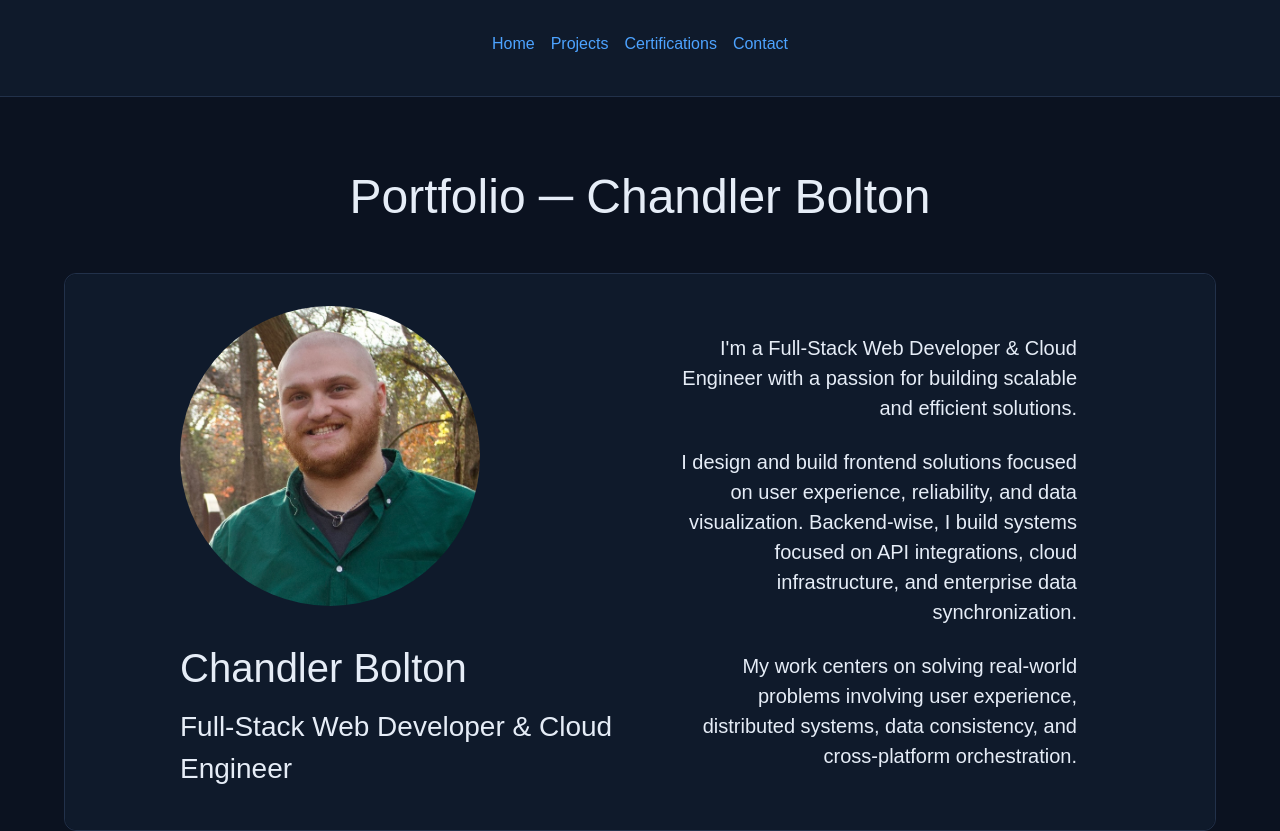
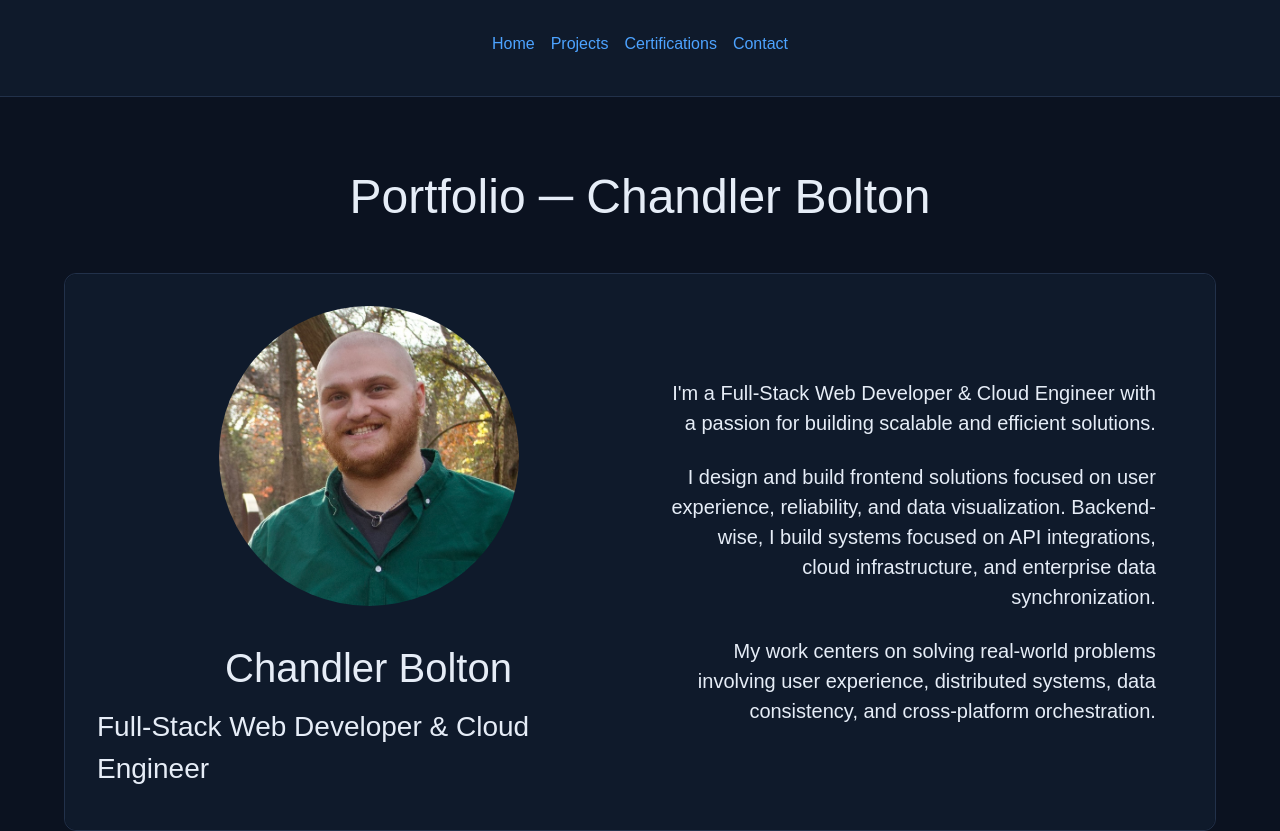
Before and after one commit to chandler-bolton/Portfolio, a Next.js app: page / in a window 1280 px wide. Shown: the top 831 px of the page. Built offline with nearby package versions, Linux system fonts and the light colour scheme.

Commit message:
Feat: added new images and updated hero banner styling

```diff
--- a/styles/main.css
+++ b/styles/main.css
@@ -257,12 +257,12 @@ li.sublist {
 }
 
 .hero-left {
-  padding-left: 10%;
+  padding-left: 2rem;
   width: 50%;
   background-color: var(--bg-secondary);
   display: flex;
   flex-direction: column;
-  align-items: start;
+  align-items: center;
   justify-content: center;
   border-top-left-radius: var(--border-radius);
   border-bottom-left-radius: var(--border-radius);
@@ -270,7 +270,7 @@ li.sublist {
 }
 
 .hero-right {
-  padding-right: 10%;
+  padding-right: 2rem;
   text-align: right;
   width: 50%;
   background-color: var(--bg-secondary);
```
Also changed, not shown: public/images/loan-integration-code_snippet-parsing_data.png (added), public/images/loan-integration-properties.png (added).
